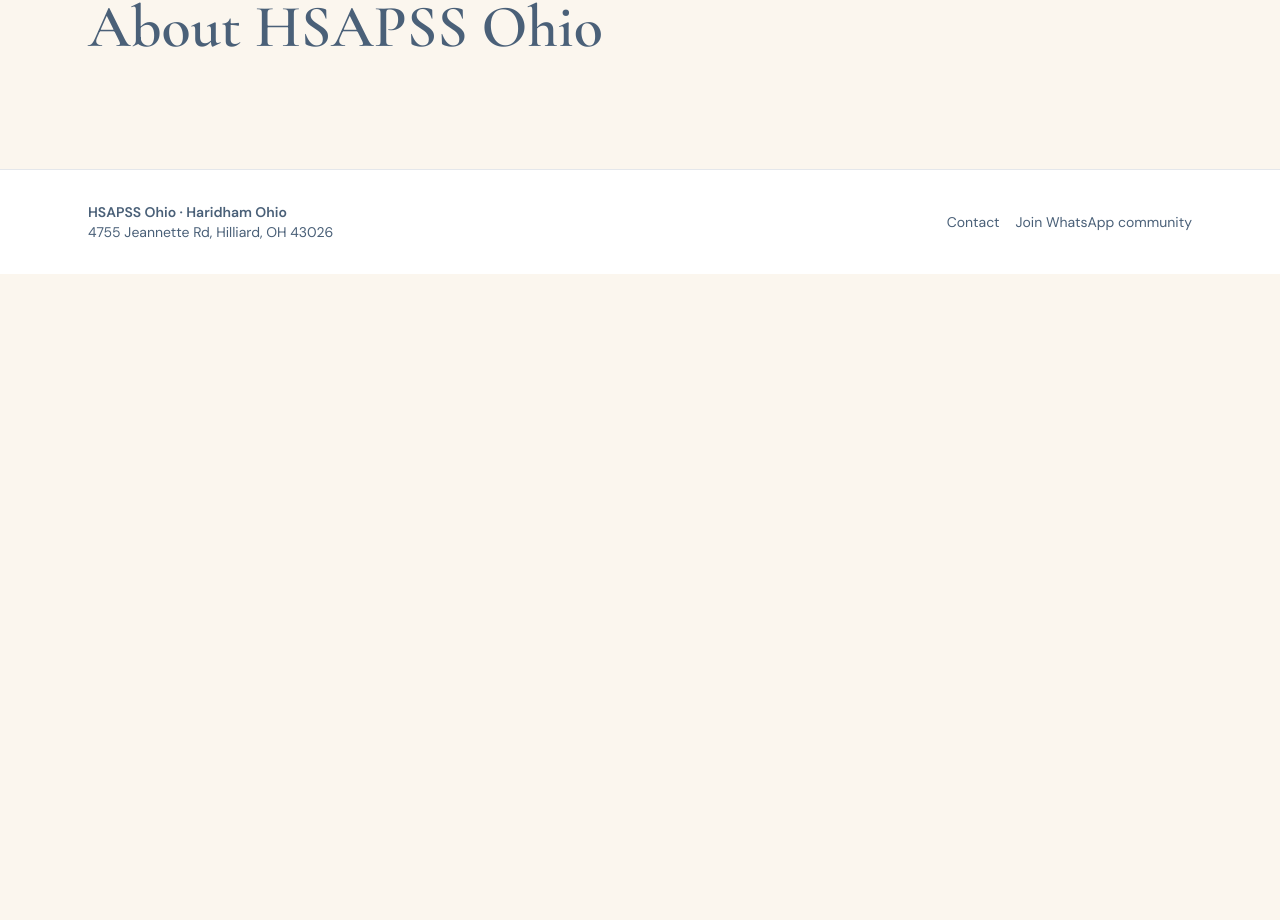
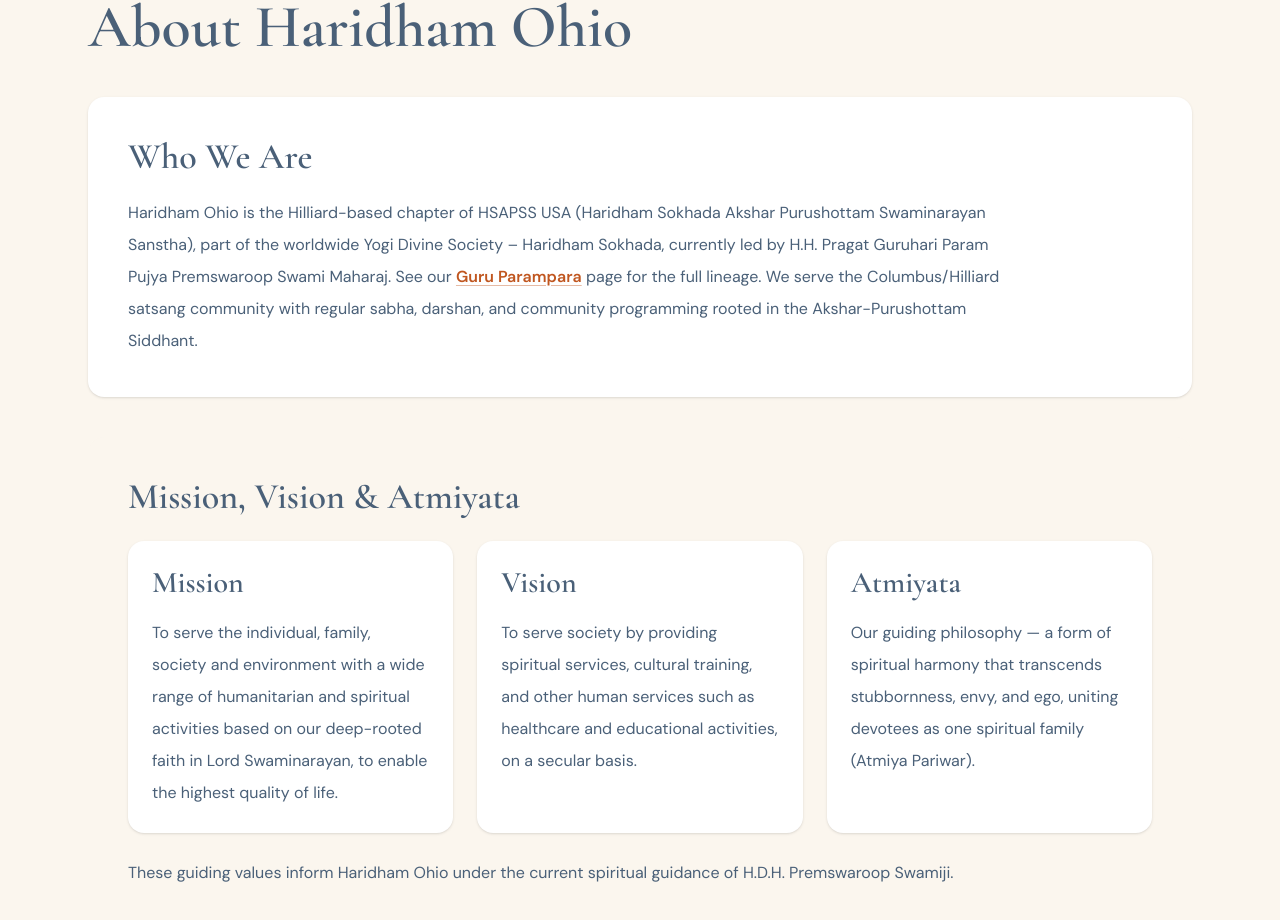
Before and after one commit to an-kit/haridhamoh-site, a Next.js app: page /about in a window 1280 px wide. Shown: the part 140-1060 px from the top of the page. Before the commit the page ends 800 px from the top, so only its background shows below. Built offline with nearby package versions, Linux system fonts and the light colour scheme.

Commit message:
Add About page and Zeffy donation modal triggers

```diff
--- a/app/about/page.tsx
+++ b/app/about/page.tsx
@@ -1,7 +1,67 @@
 import { PageHeading, PageShell } from "@/components/page-shell";
+import { ZeffyDonateLink } from "@/components/zeffy-donate-link";
 
 export const metadata = { title: "About" };
 
 export default function AboutPage() {
-  return <PageShell><PageHeading>About HSAPSS Ohio</PageHeading></PageShell>;
+  return (
+    <PageShell>
+      <PageHeading>About Haridham Ohio</PageHeading>
+
+      <div className="mt-10 space-y-10">
+        <section className="rounded-2xl bg-white p-6 shadow-sm md:p-10">
+          <h2 className="font-display text-4xl text-slate">Who We Are</h2>
+          <p className="mt-5 max-w-4xl leading-8 text-slate">
+            Haridham Ohio is the Hilliard-based chapter of HSAPSS USA (Haridham Sokhada Akshar Purushottam Swaminarayan Sanstha), part of the worldwide Yogi Divine Society – Haridham Sokhada, currently led by H.H. Pragat Guruhari Param Pujya Premswaroop Swami Maharaj. See our <a className="font-semibold text-saffron underline decoration-saffron/40 underline-offset-4" href="/guru-parampara/">Guru Parampara</a> page for the full lineage. We serve the Columbus/Hilliard satsang community with regular sabha, darshan, and community programming rooted in the Akshar-Purushottam Siddhant.
+          </p>
+        </section>
+
+        <section className="rounded-2xl bg-cream p-6 md:p-10">
+          <h2 className="font-display text-4xl text-slate">Mission, Vision &amp; Atmiyata</h2>
+          <div className="mt-6 grid gap-6 md:grid-cols-3">
+            <article className="rounded-2xl bg-white p-6 shadow-sm">
+              <h3 className="font-display text-3xl text-slate">Mission</h3>
+              <p className="mt-4 leading-8 text-slate">To serve the individual, family, society and environment with a wide range of humanitarian and spiritual activities based on our deep-rooted faith in Lord Swaminarayan, to enable the highest quality of life.</p>
+            </article>
+            <article className="rounded-2xl bg-white p-6 shadow-sm">
+              <h3 className="font-display text-3xl text-slate">Vision</h3>
+              <p className="mt-4 leading-8 text-slate">To serve society by providing spiritual services, cultural training, and other human services such as healthcare and educational activities, on a secular basis.</p>
+            </article>
+            <article className="rounded-2xl bg-white p-6 shadow-sm">
+              <h3 className="font-display text-3xl text-slate">Atmiyata</h3>
+              <p className="mt-4 leading-8 text-slate">Our guiding philosophy — a form of spiritual harmony that transcends stubbornness, envy, and ego, uniting devotees as one spiritual family (Atmiya Pariwar).</p>
+            </article>
+          </div>
+          <p className="mt-6 max-w-4xl leading-8 text-slate">These guiding values inform Haridham Ohio under the current spiritual guidance of H.D.H. Premswaroop Swamiji.</p>
+        </section>
+
+        <section className="rounded-2xl bg-white p-6 shadow-sm md:p-10">
+          <h2 className="font-display text-4xl text-slate">Our Chapter</h2>
+          <div className="mt-5 max-w-4xl space-y-5 leading-8 text-slate">
+            <p>Our temple sits in the greater Columbus/Hilliard area, in a building with its own story: we purchased and converted a former Baptist church — already a place of worship — into our mandir. We chose to open its doors on July 26, 2024, the anniversary of our late guru H.D.H. Hariprasad Swamiji&apos;s Akshardham-gaman (his passing into Akshardham), carrying his presence into this new home.</p>
+            <p>Haridham Ohio is guided today by H.D.H. Premswaroop Swamiji, whose message of Atmiyata shapes everything we do here, in service of the universal peace and harmony He envisions.</p>
+            <p>Hariprasad Swamiji&apos;s own life motto was “Yuvako maru sarvasva chhe” — Youth is my life — and he often reminded us, “Yuvan dhare tevo thai shake”: a youth has the potential to become whatever he chooses. That spirit runs through how we build community here, with an emphasis on good company and helping the next generation grow.</p>
+            <p>This site exists to give you a glimpse of that work and to keep our central Ohio satsang community informed on regular sabhas and upcoming events.</p>
+          </div>
+        </section>
+
+        <section className="rounded-2xl bg-cream p-6 md:p-10">
+          <h2 className="font-display text-4xl text-slate">Visit &amp; Get Involved</h2>
+          <div className="mt-6 overflow-x-auto rounded-2xl bg-white shadow-sm">
+            <table className="w-full min-w-[34rem] border-collapse text-left text-slate">
+              <tbody>
+                <tr className="border-b border-slate/10"><th className="w-40 px-6 py-4 font-semibold">Address</th><td className="px-6 py-4">4755 Jeannette Rd, Hilliard, OH 43026</td></tr>
+                <tr className="border-b border-slate/10"><th className="px-6 py-4 font-semibold">Hours</th><td className="px-6 py-4">Daily 8AM–1PM, 4PM–9PM</td></tr>
+                <tr className="border-b border-slate/10"><th className="px-6 py-4 font-semibold">Phone</th><td className="px-6 py-4">614.512.2761</td></tr>
+                <tr className="border-b border-slate/10"><th className="px-6 py-4 font-semibold">Community</th><td className="px-6 py-4"><a className="font-semibold text-saffron underline decoration-saffron/40 underline-offset-4" href="https://chat.whatsapp.com/IBQ4cujX1CqFmgvz05Su1c?mode=gi_t" rel="noreferrer" target="_blank">Join our WhatsApp community</a></td></tr>
+                <tr className="border-b border-slate/10"><th className="px-6 py-4 font-semibold">Instagram</th><td className="px-6 py-4"><a className="font-semibold text-saffron underline decoration-saffron/40 underline-offset-4" href="https://www.instagram.com/haridhamoh/" rel="noreferrer" target="_blank">@haridhamoh</a></td></tr>
+                <tr className="border-b border-slate/10"><th className="px-6 py-4 font-semibold">Facebook</th><td className="px-6 py-4"><a className="font-semibold text-saffron underline decoration-saffron/40 underline-offset-4" href="https://www.facebook.com/people/Haridham-OH-Hindu-Swaminarayan-Temple/61566728870040/" rel="noreferrer" target="_blank">Haridham OH Hindu Swaminarayan Temple</a></td></tr>
+                <tr><th className="px-6 py-4 font-semibold">Donate</th><td className="px-6 py-4"><ZeffyDonateLink className="font-semibold text-saffron underline decoration-saffron/40 underline-offset-4">Donate through Zeffy</ZeffyDonateLink></td></tr>
+              </tbody>
+            </table>
+          </div>
+        </section>
+      </div>
+    </PageShell>
+  );
 }
--- a/app/donate/page.tsx
+++ b/app/donate/page.tsx
@@ -1,16 +1,15 @@
 import { PageHeading, PageShell } from "@/components/page-shell";
 import { Button } from "@/components/ui/button";
-import { loadActions } from "@/lib/content/schema";
+import { ZeffyDonateLink } from "@/components/zeffy-donate-link";
 
 export const metadata = { title: "Donate" };
 
 export default function DonatePage() {
-  const actions = loadActions();
   return (
     <PageShell>
       <PageHeading>Donate</PageHeading>
       <p className="mt-5 max-w-2xl text-slate">Donations are handled through Zeffy.</p>
-      <Button asChild className="mt-6"><a href={actions.zeffyDonationUrl} rel="noreferrer" target="_blank">Donate through Zeffy</a></Button>
+      <Button asChild className="mt-6"><ZeffyDonateLink>Donate through Zeffy</ZeffyDonateLink></Button>
     </PageShell>
   );
 }
--- a/app/layout.tsx
+++ b/app/layout.tsx
@@ -21,6 +21,9 @@
 
   return (
     <html lang="en">
+      <head>
+        <script src="https://zeffy-scripts.s3.ca-central-1.amazonaws.com/embed-form-script.min.js" />
+      </head>
       <body>
         <SiteHeader />
         {children}
--- a/app/page.tsx
+++ b/app/page.tsx
@@ -1,8 +1,7 @@
-import Link from "next/link";
-
 import { EventCollection } from "@/components/event-collection";
 import { PageShell } from "@/components/page-shell";
 import { Button } from "@/components/ui/button";
+import { ZeffyDonateLink } from "@/components/zeffy-donate-link";
 import { loadActions, loadEvents, loadSiteFacts } from "@/lib/content/schema";
 
 export default function HomePage() {
@@ -44,7 +43,7 @@
             </div>
           </div>
           <div className="mt-7 flex flex-wrap gap-3">
-            <Button asChild><Link href="/donate/">Donate through Zeffy</Link></Button>
+            <Button asChild><ZeffyDonateLink>Donate through Zeffy</ZeffyDonateLink></Button>
             <Button asChild variant="outline"><a href={actions.whatsappCommunityUrl} target="_blank" rel="noreferrer">Join WhatsApp community</a></Button>
           </div>
         </div>
--- a/components/site-header.tsx
+++ b/components/site-header.tsx
@@ -1,6 +1,7 @@
 import Link from "next/link";
 
 import { Button } from "@/components/ui/button";
+import { ZeffyDonateLink } from "@/components/zeffy-donate-link";
 
 const links = [
   ["About", "/about/"],
@@ -28,7 +29,7 @@
           {links.map(([label, href]) => (
             <Link key={href} href={href}>{label}</Link>
           ))}
-          <Button asChild variant="saffron"><Link href="/donate/">Donate</Link></Button>
+          <Button asChild variant="saffron"><ZeffyDonateLink>Donate</ZeffyDonateLink></Button>
         </div>
       </nav>
     </header>
--- /dev/null
+++ b/components/zeffy-donate-link.tsx
@@ -0,0 +1,19 @@
+import type { AnchorHTMLAttributes, ReactNode } from "react";
+
+export const ZEFFY_FORM_LINK = "https://www.zeffy.com/embed/donation-form/haridham-ohio-hsapss?modal=true";
+
+type ZeffyDonateLinkProps = Omit<AnchorHTMLAttributes<HTMLAnchorElement>, "href"> & {
+  children: ReactNode;
+};
+
+export function ZeffyDonateLink({ children, ...props }: ZeffyDonateLinkProps) {
+  return (
+    <a
+      {...props}
+      href={ZEFFY_FORM_LINK}
+      {...{ "zeffy-form-link": ZEFFY_FORM_LINK }}
+    >
+      {children}
+    </a>
+  );
+}
```
Also changed, not shown: 1 other file (tests, documents, lock files or other folders).
